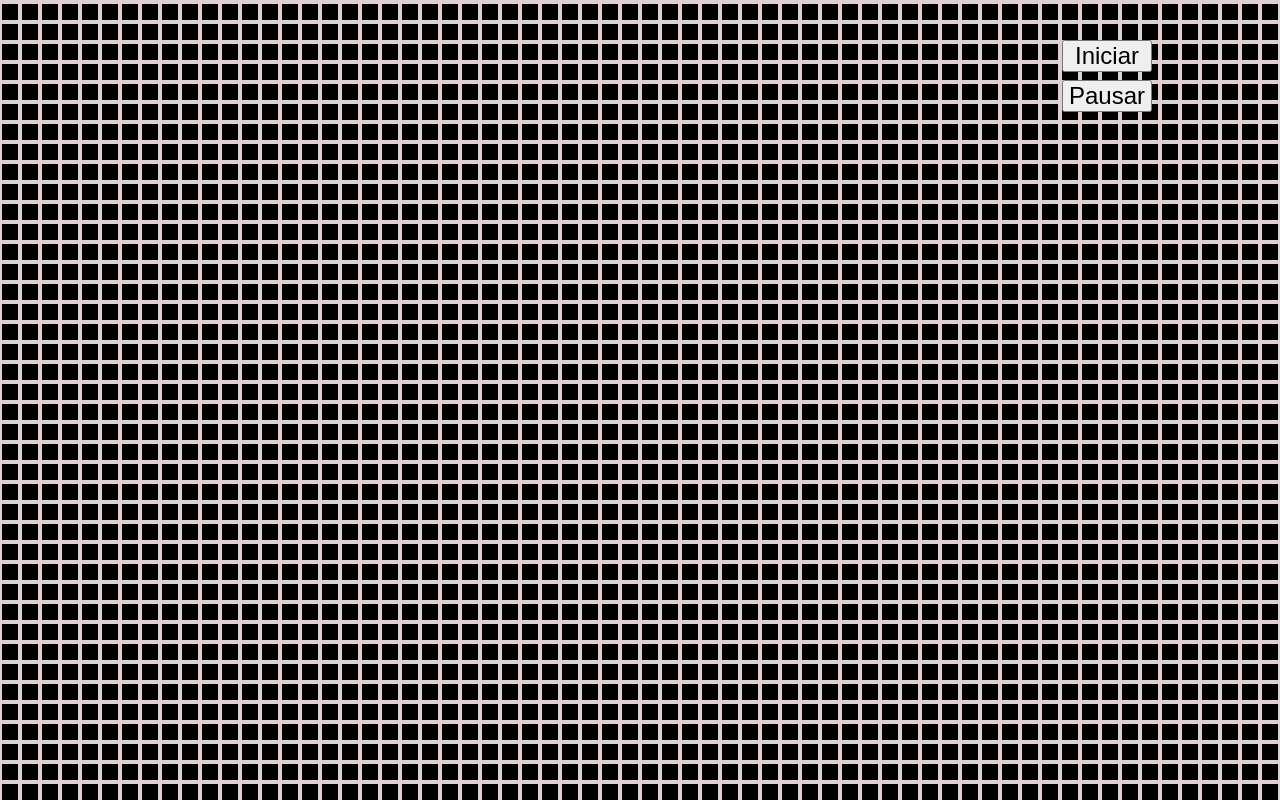
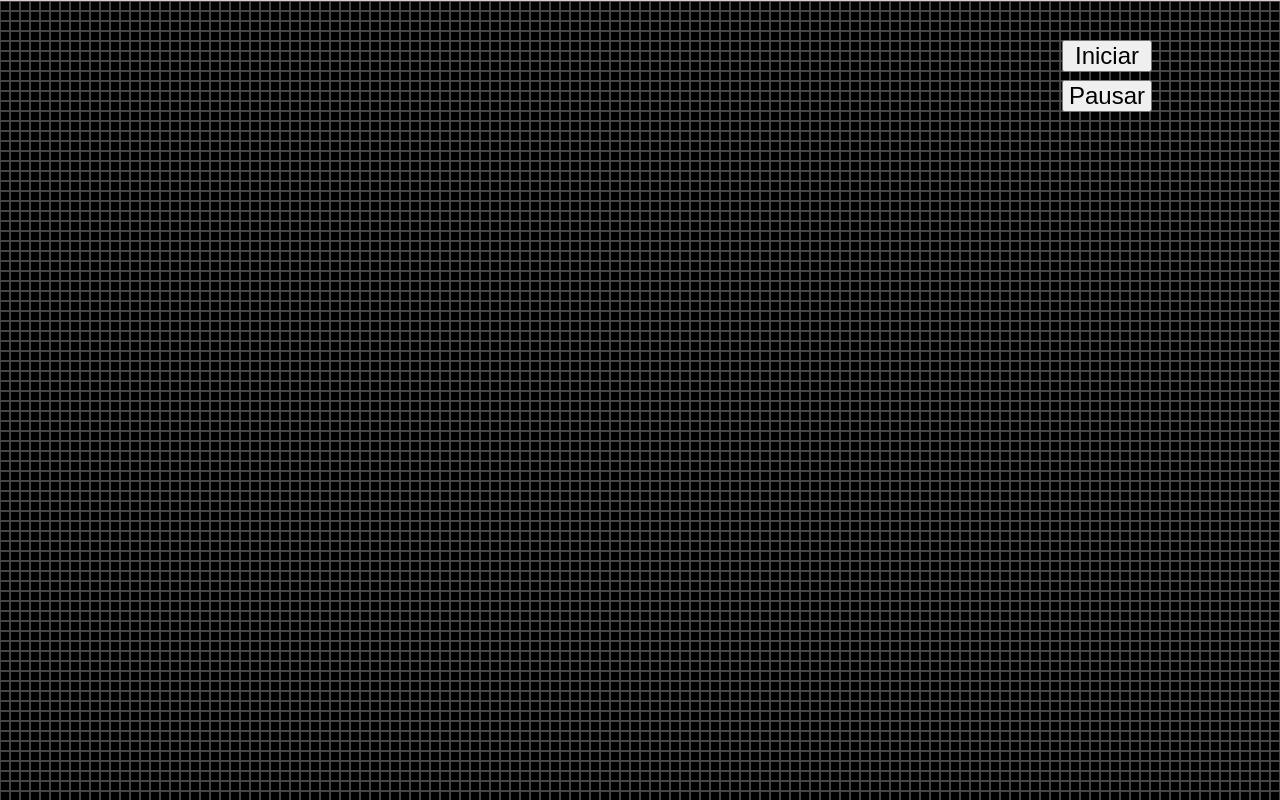
Before and after one commit to Neider-Dev/AutomataCelular, a plain HTML site: page index.html in a window 1280 px wide. Shown: the top 800 px of the page. Drawn offline with Linux system fonts and the light colour scheme.

Commit message:
[ADD] Mas celdas a la cuadricula.

```diff
--- a/src/index.js
+++ b/src/index.js
@@ -21,7 +21,7 @@
 //   [0, 0, 0, 0, 0, 0, 0, 0, 0, 0, 0, 0, 0, 0, 0, 0, 0, 0, 0, 0],
 // ];
 
-let intervalo = 200;
+let intervalo = 100;
 
 function crearArregloInicial(Filas, Columnas) {
   let inicial = [];
@@ -35,7 +35,7 @@ function crearArregloInicial(Filas, Columnas) {
   return inicial;
 }
 
-let cells = crearArregloInicial(100, 100);
+let cells = crearArregloInicial(200, 200);
 
 function dibujarCuadricula(Filas, Columnas) {
   const canva = document.createElement('section');
--- a/src/styles.css
+++ b/src/styles.css
@@ -14,7 +14,7 @@ body {
 .Canva {
   display: flex;
   flex-direction: column;
-  border: solid 2px rgb(222, 208, 208);
+  border: solid 1px rgb(222, 208, 208);
   margin: 0;
 }
 
@@ -24,10 +24,10 @@ body {
 }
 
 .Celula {
-  width: 20px;
-  height: 20px;
+  width: 10px;
+  height: 10px;
   z-index: 5000;
-  border: solid 2px rgb(222, 208, 208);
+  border: solid 1px rgb(69, 67, 67);
 }
 
 .CelulaViva {
```
